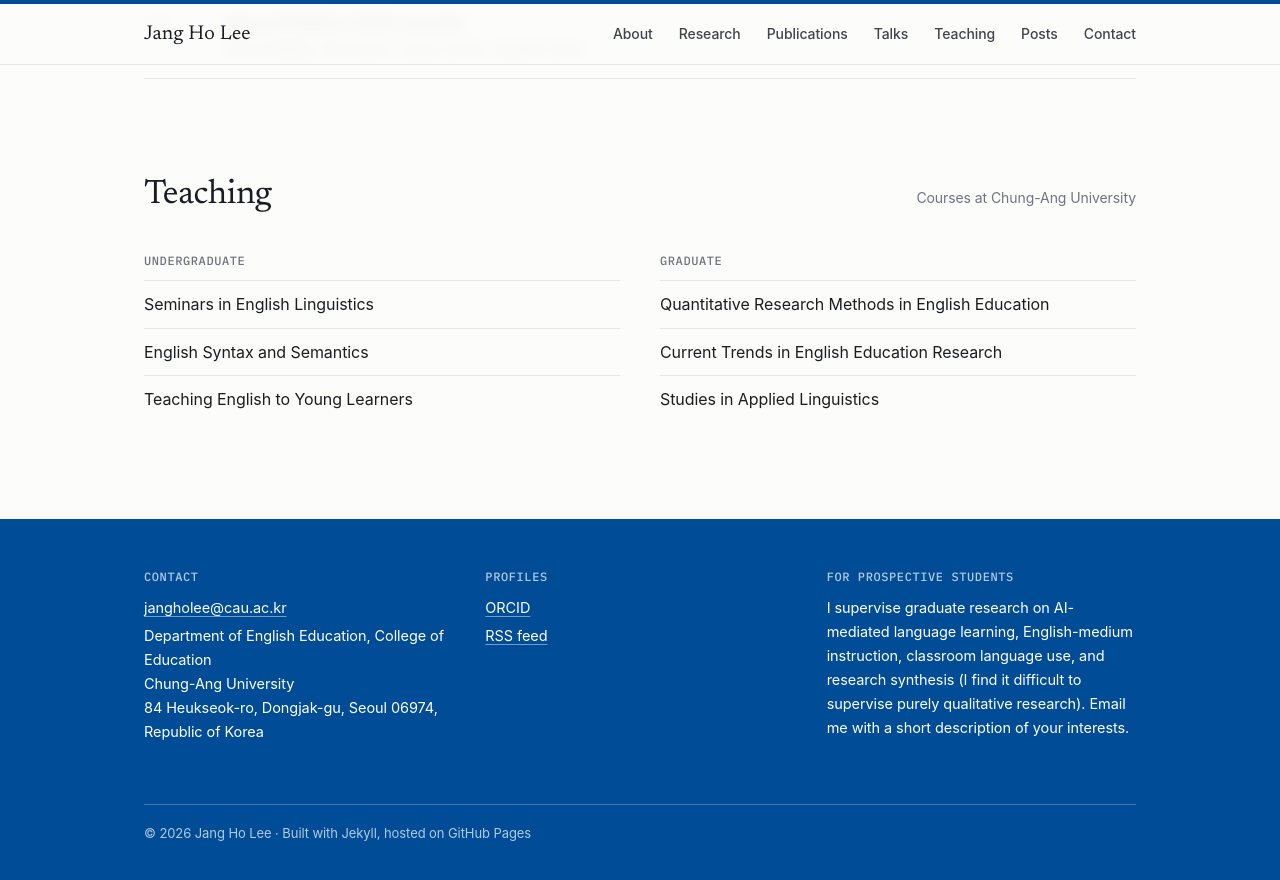
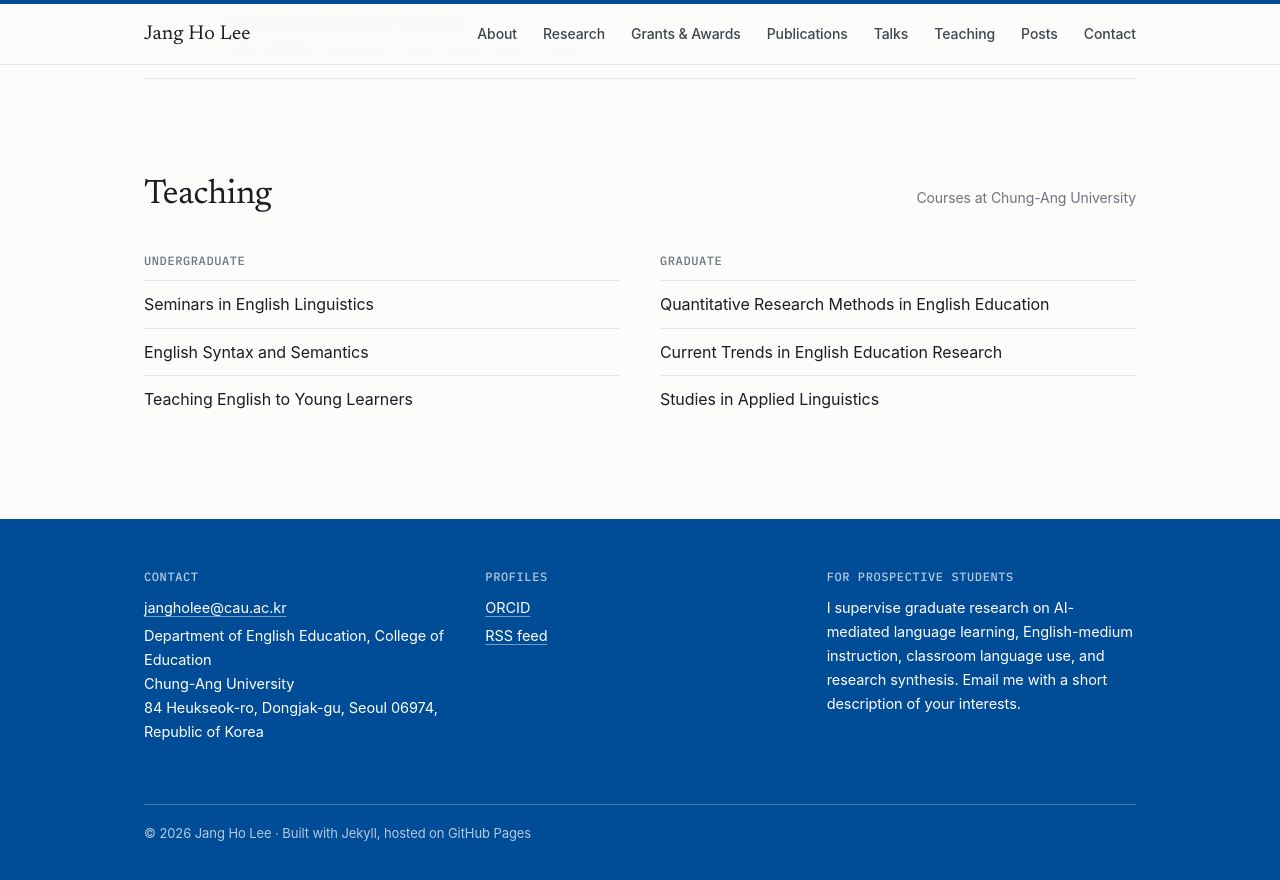
Before and after one commit to jangho330/jangho330.github.io, a Jekyll site: the page built from index.html, in a window 1280 px wide and 900 px high, scrolled down 5065 px. Shown: the top 880 px of the window. Built offline with Jekyll 4.4.1, drawn with Linux system fonts in a browser that asks for light colours; some web fonts are replaced.

Commit message:
Add files via upload

```diff
--- a/_layouts/default.html
+++ b/_layouts/default.html
@@ -20,6 +20,7 @@
     <nav class="nav" aria-label="Sections">
       <a href="{{ '/' | relative_url }}#about">About</a>
       <a href="{{ '/' | relative_url }}#research">Research</a>
+      <a href="{{ '/' | relative_url }}#grants">Grants &amp; Awards</a>
       <a href="{{ '/' | relative_url }}#publications">Publications</a>
       <a href="{{ '/' | relative_url }}#talks">Talks</a>
       <a href="{{ '/' | relative_url }}#teaching">Teaching</a>
@@ -49,7 +50,7 @@
     </div>
     <div>
       <h3>For prospective students</h3>
-      <p>I supervise graduate research on AI-mediated language learning, English-medium instruction, classroom language use, and research synthesis (I find it difficult to supervise purely qualitative research). Email me with a short description of your interests.</p>
+      <p>I supervise graduate research on AI-mediated language learning, English-medium instruction, classroom language use, and research synthesis. Email me with a short description of your interests.</p>
     </div>
     <p class="fine">© {{ site.time | date: "%Y" }} {{ site.author.name }} · Built with Jekyll, hosted on GitHub Pages</p>
   </div>
```
